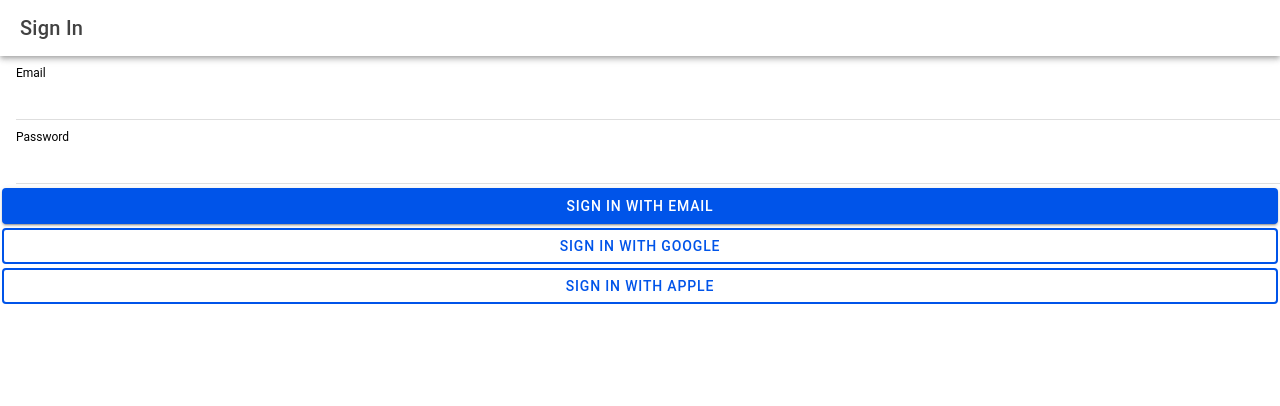
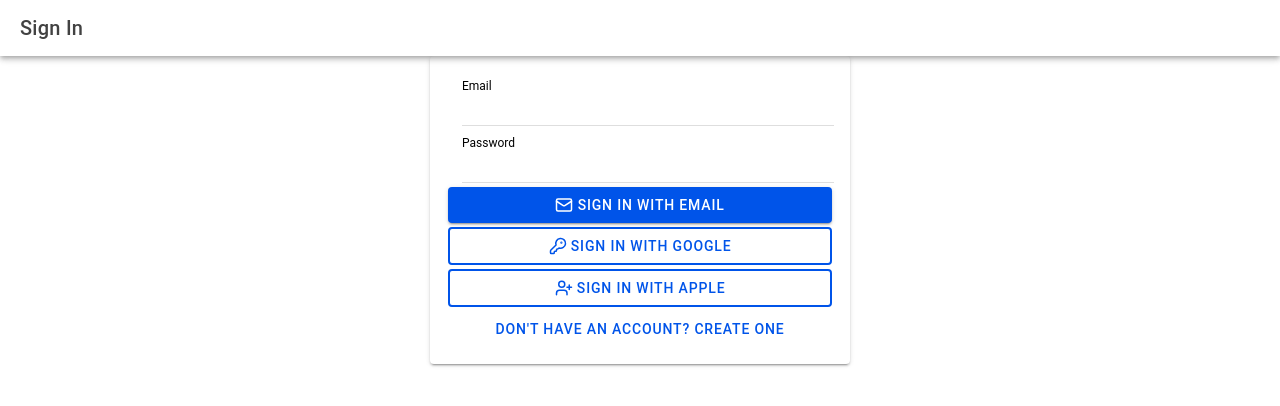
Before and after one commit to leo-alves7/curiosity-platform, a React (Vite) app in the folder webapp/: page /login in a window 1280 px wide. Shown: the top 406 px of the page. Built offline with nearby package versions, Linux system fonts and the light colour scheme; no server answers.

Commit message:
CSTY-28 - redesign login page with centered card layout and email registration mode

```diff
--- /dev/null
+++ b/webapp/src/features/auth/LoginForm.tsx
@@ -0,0 +1,158 @@
+import { useState } from 'react'
+import {
+  IonCard,
+  IonCardContent,
+  IonItem,
+  IonInput,
+  IonButton,
+  IonText,
+  IonSpinner,
+} from '@ionic/react'
+import { useTranslation } from 'react-i18next'
+import { Mail, KeyRound, UserPlus } from 'lucide-react'
+import { useAuth } from '../../auth/useAuth'
+
+interface LoginFormProps {
+  onModeChange: (mode: 'signIn' | 'register') => void
+}
+
+function LoginForm({ onModeChange }: LoginFormProps) {
+  const { t } = useTranslation()
+  const {
+    signInWithEmailAndPassword,
+    createUserWithEmailAndPassword,
+    signInWithGoogle,
+    signInWithApple,
+  } = useAuth()
+  const [mode, setMode] = useState<'signIn' | 'register'>('signIn')
+  const [email, setEmail] = useState('')
+  const [password, setPassword] = useState('')
+  const [confirmPassword, setConfirmPassword] = useState('')
+  const [error, setError] = useState<string | null>(null)
+  const [loading, setLoading] = useState(false)
+
+  const handleEmailSignIn = async () => {
+    setError(null)
+    setLoading(true)
+    try {
+      await signInWithEmailAndPassword(email, password)
+    } catch {
+      setError(t('auth.invalidCredentials'))
+    } finally {
+      setLoading(false)
+    }
+  }
+
+  const handleRegister = async () => {
+    setError(null)
+    if (password !== confirmPassword) {
+      setError(t('auth.passwordMismatch'))
+      return
+    }
+    setLoading(true)
+    try {
+      await createUserWithEmailAndPassword(email, password)
+    } catch (err) {
+      const code = (err as { code?: string }).code
+      if (code === 'auth/email-already-in-use') {
+        setError(t('auth.emailAlreadyInUse'))
+      } else if (code === 'auth/weak-password') {
+        setError(t('auth.weakPassword'))
+      } else if (code === 'auth/invalid-email') {
+        setError(t('auth.invalidEmail'))
+      } else {
+        setError(t('auth.invalidCredentials'))
+      }
+    } finally {
+      setLoading(false)
+    }
+  }
+
+  const toggleMode = () => {
+    const newMode = mode === 'signIn' ? 'register' : 'signIn'
+    setMode(newMode)
+    onModeChange(newMode)
+    setError(null)
+    setConfirmPassword('')
+  }
+
+  return (
+    <IonCard style={{ maxWidth: 420, margin: '0 auto' }}>
+      <IonCardContent>
+        <IonItem>
+          <IonInput
+            label={t('auth.emailLabel')}
+            labelPlacement="stacked"
+            type="email"
+            value={email}
+            onIonInput={(e) => setEmail(e.detail.value ?? '')}
+          />
+        </IonItem>
+        <IonItem>
+          <IonInput
+            label={t('auth.passwordLabel')}
+            labelPlacement="stacked"
+            type="password"
+            value={password}
+            onIonInput={(e) => setPassword(e.detail.value ?? '')}
+          />
+        </IonItem>
+        {mode === 'register' && (
+          <IonItem>
+            <IonInput
+              label={t('auth.confirmPasswordLabel')}
+              labelPlacement="stacked"
+              type="password"
+              value={confirmPassword}
+              onIonInput={(e) => setConfirmPassword(e.detail.value ?? '')}
+            />
+          </IonItem>
+        )}
+        {error && (
+          <IonText color="danger">
+            <p className="ion-padding-start">{error}</p>
+          </IonText>
+        )}
+        <IonButton
+          expand="block"
+          onClick={mode === 'signIn' ? handleEmailSignIn : handleRegister}
+          disabled={loading}
+          className="ion-margin-top"
+        >
+          {loading ? (
+            <IonSpinner name="dots" />
+          ) : (
+            <>
+              <Mail size={18} />
+              &nbsp;
+              {mode === 'signIn' ? t('auth.signInWithEmail') : t('auth.registerWithEmail')}
+            </>
+          )}
+        </IonButton>
+        <IonButton
+          expand="block"
+          fill="outline"
+          onClick={() => signInWithGoogle()}
+          disabled={loading}
+        >
+          <KeyRound size={18} />
+          &nbsp;{t('auth.signInWithGoogle')}
+        </IonButton>
+        <IonButton
+          expand="block"
+          fill="outline"
+          onClick={() => signInWithApple()}
+          disabled={loading}
+        >
+          <UserPlus size={18} />
+          &nbsp;{t('auth.signInWithApple')}
+        </IonButton>
+        <IonButton expand="block" fill="clear" onClick={toggleMode}>
+          {mode === 'signIn' ? t('auth.createAccountToggle') : t('auth.signInToggle')}
+        </IonButton>
+      </IonCardContent>
+    </IonCard>
+  )
+}
+
+export default LoginForm
--- a/webapp/src/pages/LoginPage.tsx
+++ b/webapp/src/pages/LoginPage.tsx
@@ -1,104 +1,29 @@
 import { useState } from 'react'
 import { Navigate } from 'react-router-dom'
 import { useSelector } from 'react-redux'
-import { FirebaseAuthentication } from '@capacitor-firebase/authentication'
-import {
-  IonPage,
-  IonHeader,
-  IonToolbar,
-  IonTitle,
-  IonContent,
-  IonItem,
-  IonLabel,
-  IonInput,
-  IonButton,
-  IonText,
-  IonSpinner,
-} from '@ionic/react'
+import { IonPage, IonHeader, IonToolbar, IonTitle, IonContent } from '@ionic/react'
 import { useTranslation } from 'react-i18next'
 import { RootState } from '../store'
+import LoginForm from '../features/auth/LoginForm'
 
 function LoginPage() {
   const { t } = useTranslation()
   const isAuthenticated = useSelector((state: RootState) => state.auth.isAuthenticated)
-  const [email, setEmail] = useState('')
-  const [password, setPassword] = useState('')
-  const [error, setError] = useState<string | null>(null)
-  const [loading, setLoading] = useState(false)
+  const [mode, setMode] = useState<'signIn' | 'register'>('signIn')
 
   if (isAuthenticated) {
     return <Navigate to="/" replace />
-  }
-
-  const handleEmailSignIn = async () => {
-    setError(null)
-    setLoading(true)
-    try {
-      await FirebaseAuthentication.signInWithEmailAndPassword({ email, password })
-    } catch {
-      setError(t('auth.invalidCredentials'))
-    } finally {
-      setLoading(false)
-    }
-  }
-
-  const handleGoogleSignIn = async () => {
-    setError(null)
-    try {
-      await FirebaseAuthentication.signInWithGoogle()
-    } catch {
-      setError(t('auth.googleFailed'))
-    }
-  }
-
-  const handleAppleSignIn = async () => {
-    setError(null)
-    try {
-      await FirebaseAuthentication.signInWithApple()
-    } catch {
-      setError(t('auth.appleFailed'))
-    }
   }
 
   return (
     <IonPage>
       <IonHeader>
         <IonToolbar>
-          <IonTitle>{t('auth.signIn')}</IonTitle>
+          <IonTitle>{mode === 'signIn' ? t('auth.signIn') : t('auth.createAccount')}</IonTitle>
         </IonToolbar>
       </IonHeader>
       <IonContent className="ion-padding">
-        <IonItem>
-          <IonLabel position="stacked">{t('auth.emailLabel')}</IonLabel>
-          <IonInput type="email" value={email} onIonInput={(e) => setEmail(e.detail.value ?? '')} />
-        </IonItem>
-        <IonItem>
-          <IonLabel position="stacked">{t('auth.passwordLabel')}</IonLabel>
-          <IonInput
-            type="password"
-            value={password}
-            onIonInput={(e) => setPassword(e.detail.value ?? '')}
-          />
-        </IonItem>
-        {error && (
-          <IonText color="danger">
-            <p className="ion-padding-start">{error}</p>
-          </IonText>
-        )}
-        <IonButton
-          expand="block"
-          onClick={handleEmailSignIn}
-          disabled={loading}
-          className="ion-margin-top"
-        >
-          {loading ? <IonSpinner name="dots" /> : t('auth.signInWithEmail')}
-        </IonButton>
-        <IonButton expand="block" fill="outline" onClick={handleGoogleSignIn} disabled={loading}>
-          {t('auth.signInWithGoogle')}
-        </IonButton>
-        <IonButton expand="block" fill="outline" onClick={handleAppleSignIn} disabled={loading}>
-          {t('auth.signInWithApple')}
-        </IonButton>
+        <LoginForm onModeChange={setMode} />
       </IonContent>
     </IonPage>
   )
```
